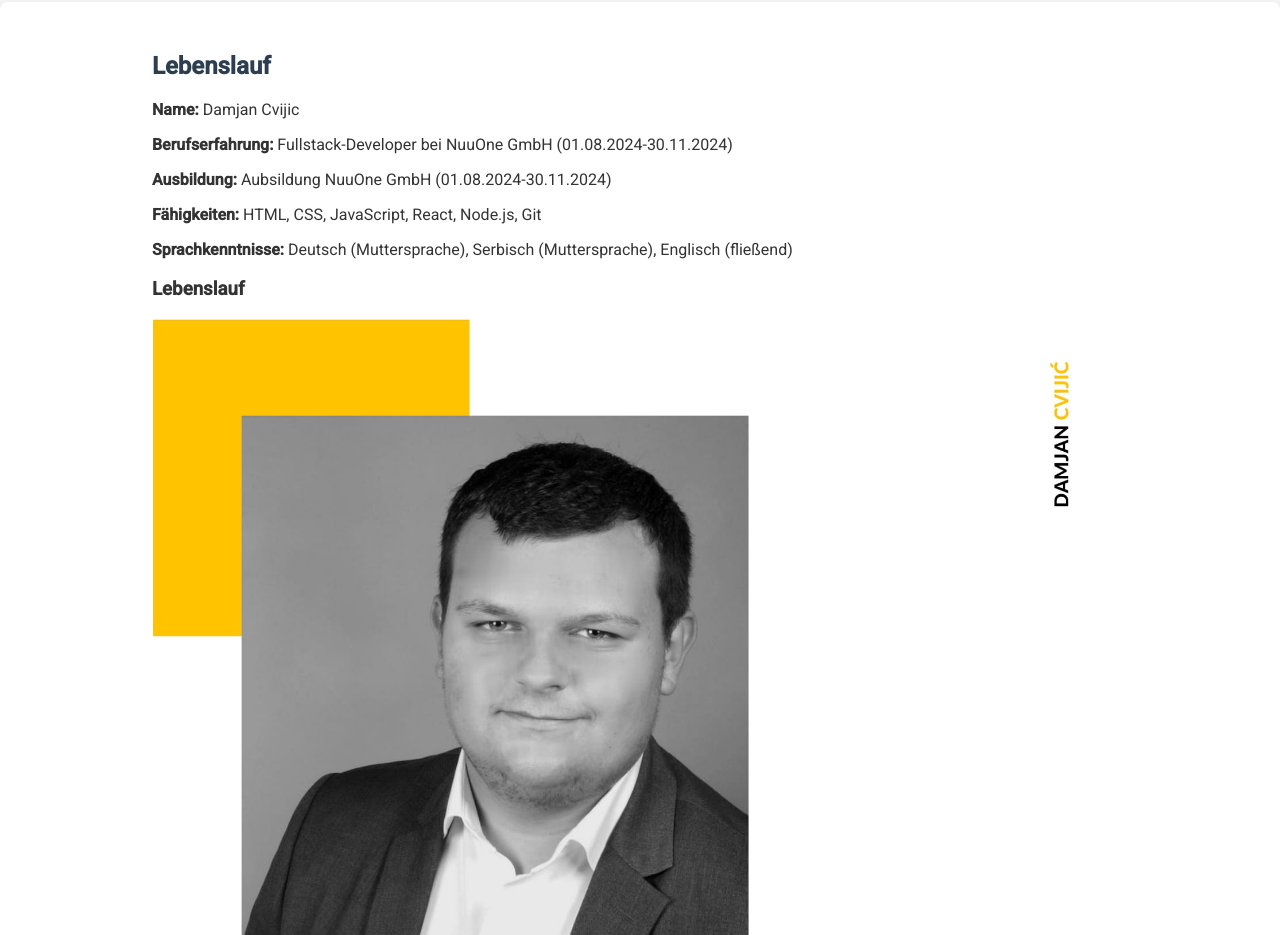
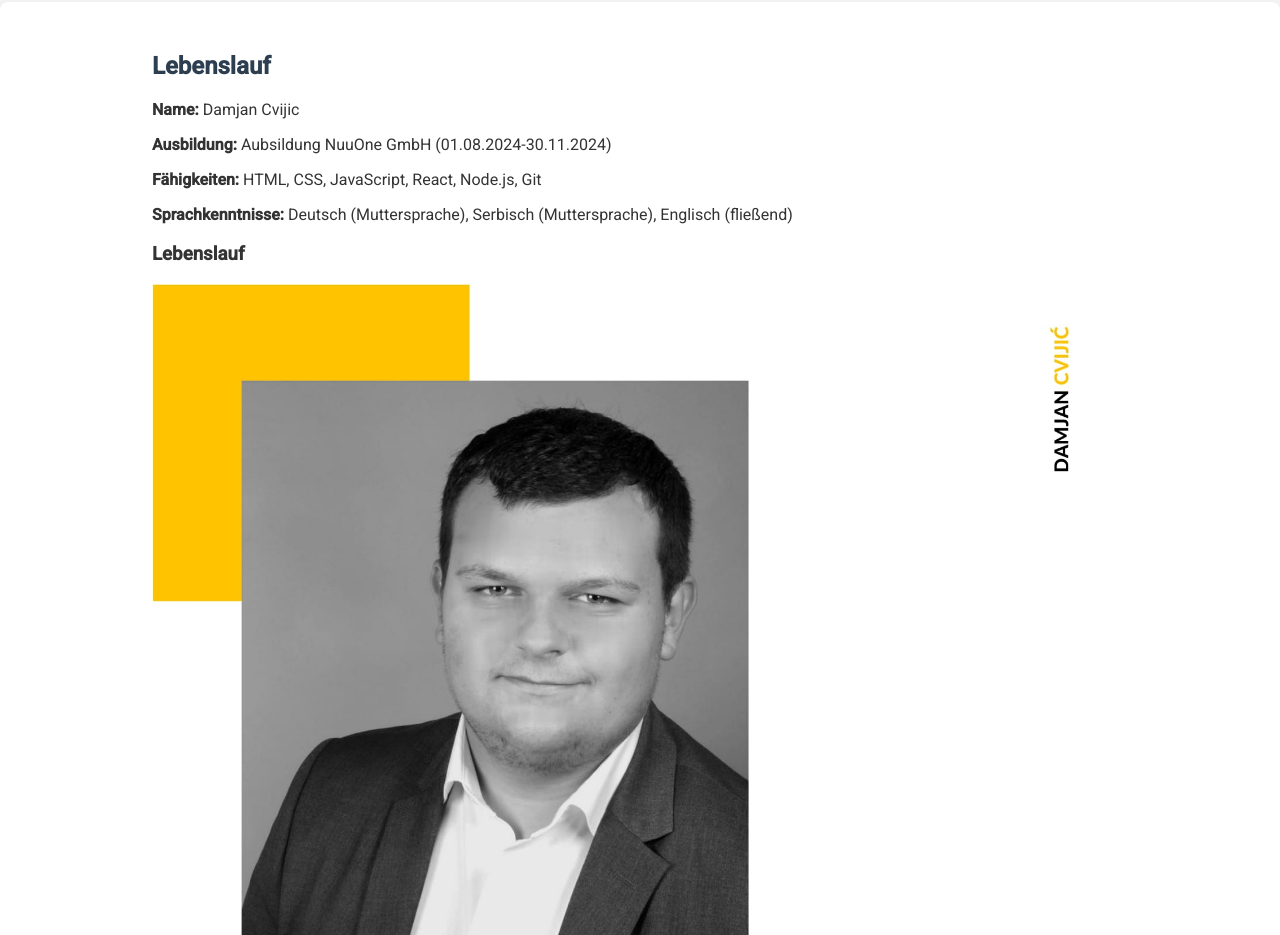
Before and after one commit to Damjan200/bewerbung_webseite, a plain HTML site: page index.html in a window 1280 px wide. Shown: the part 1880-2815 px from the top of the page. Drawn offline with Linux system fonts and the light colour scheme; a script that the page names is missing.

Commit message:
Update index.html

```diff
--- a/index.html
+++ b/index.html
@@ -71,7 +71,6 @@ lightboxClose.addEventListener("click", () => {
         <div class="container">
             <h2>Lebenslauf</h2>
             <p><strong>Name:</strong> Damjan Cvijic</p>
-            <p><strong>Berufserfahrung:</strong> Fullstack-Developer bei NuuOne GmbH (01.08.2024-30.11.2024)</p>
             <p><strong>Ausbildung:</strong> Aubsildung  NuuOne GmbH (01.08.2024-30.11.2024)</p>
             <p><strong>Fähigkeiten:</strong> HTML, CSS, JavaScript, React, Node.js, Git</p>
             <p><strong>Sprachkenntnisse:</strong> Deutsch (Muttersprache), Serbisch (Muttersprache), Englisch (fließend)</p>
```
